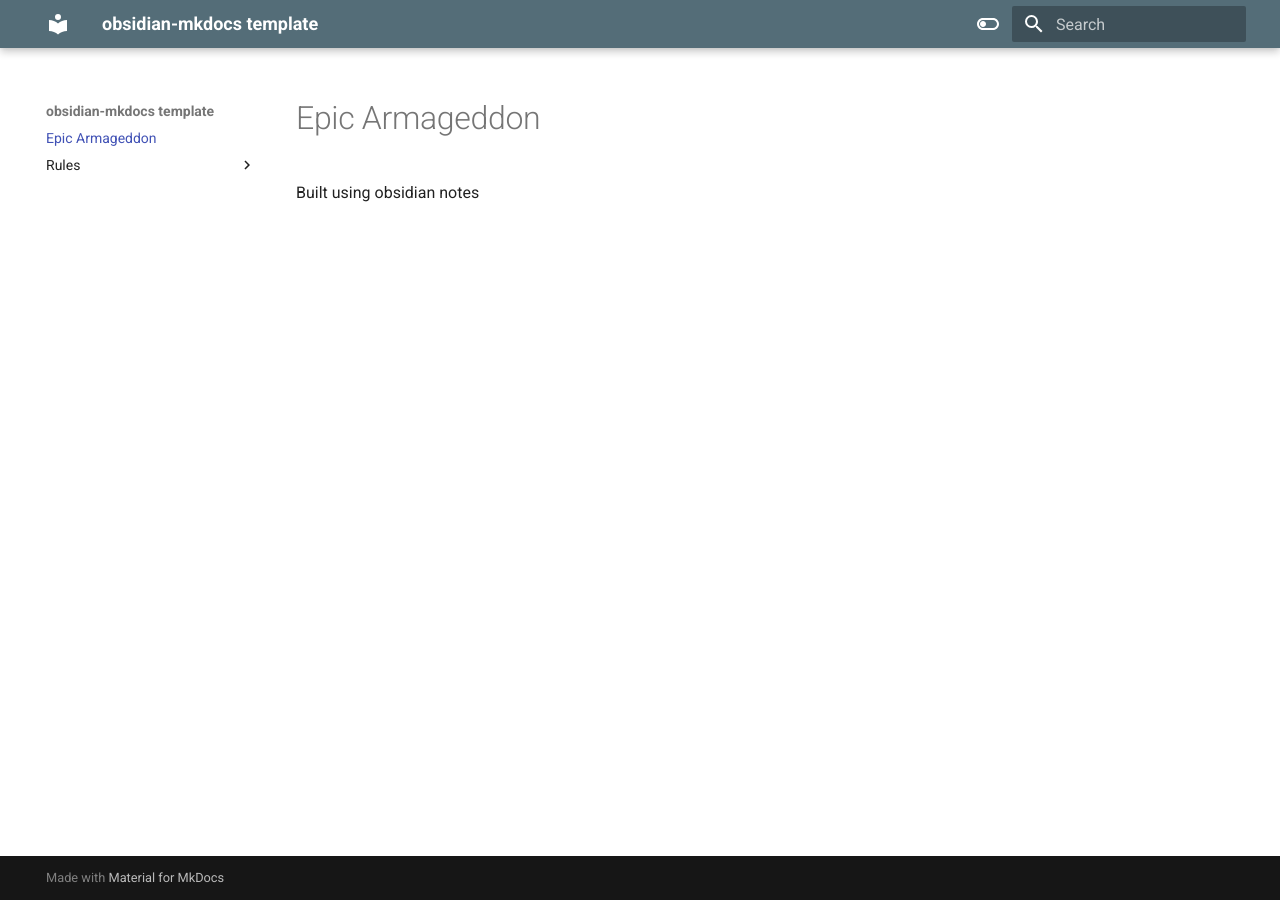
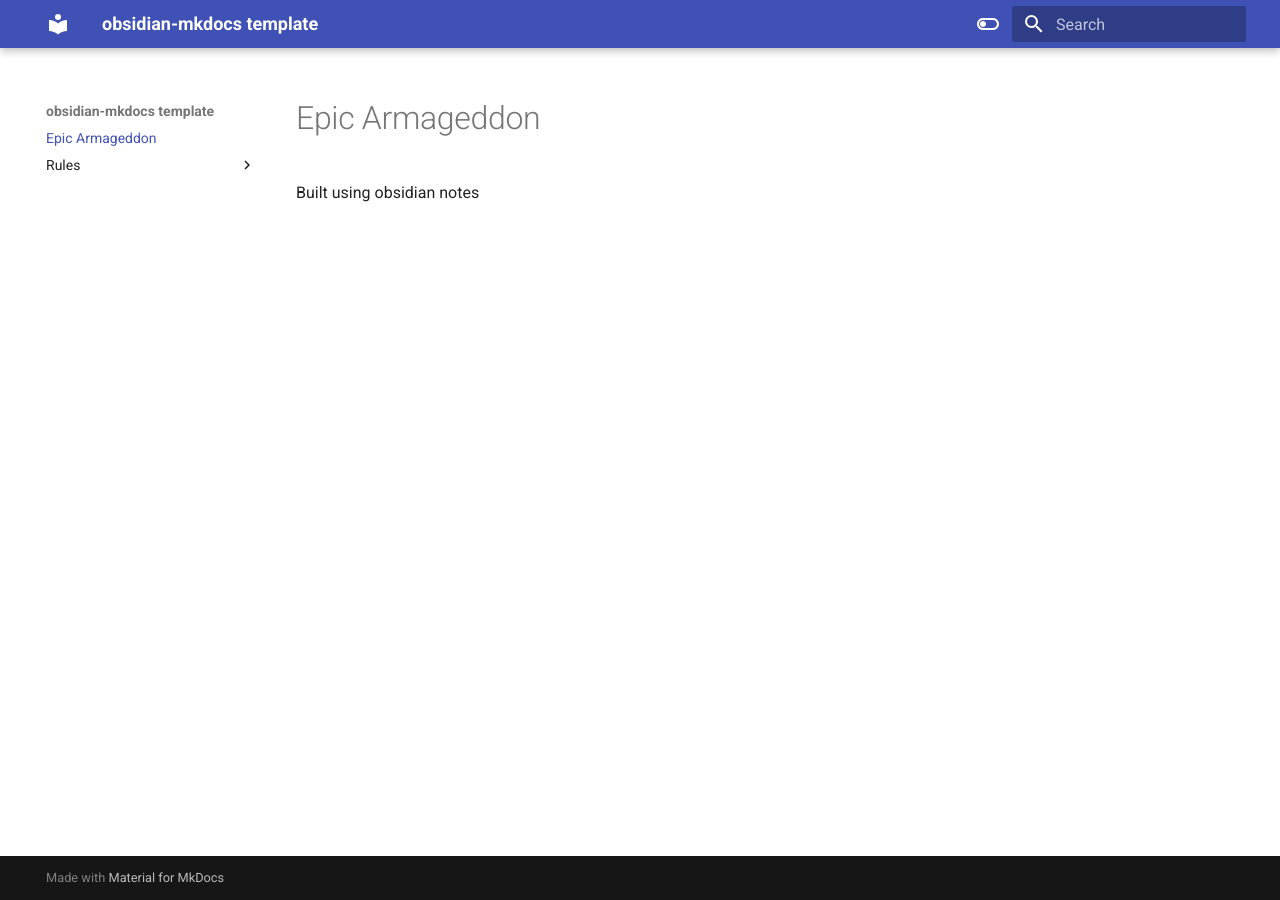
Before and after one commit to MCMissana/epic-armageddon-obsidian, an MkDocs documentation site: the page built from docs/index.md, in a window 1280 px wide. Built offline with MkDocs 1.6.1 and Material for MkDocs 9.7.7, drawn with Linux system fonts in a browser that asks for light colours.

Commit message:
header colours v3 final

```diff
--- a/mkdocs.yml
+++ b/mkdocs.yml
@@ -7,8 +7,8 @@ theme:
     # Light mode
     - media: "(prefers-color-scheme: light)"
       scheme: default
-      primary: blue grey
-      accent: indigo
+      primary: indigo
+      accent: light blue
       toggle:
         icon: material/toggle-switch-off-outline
         name: Switch to dark mode
```
